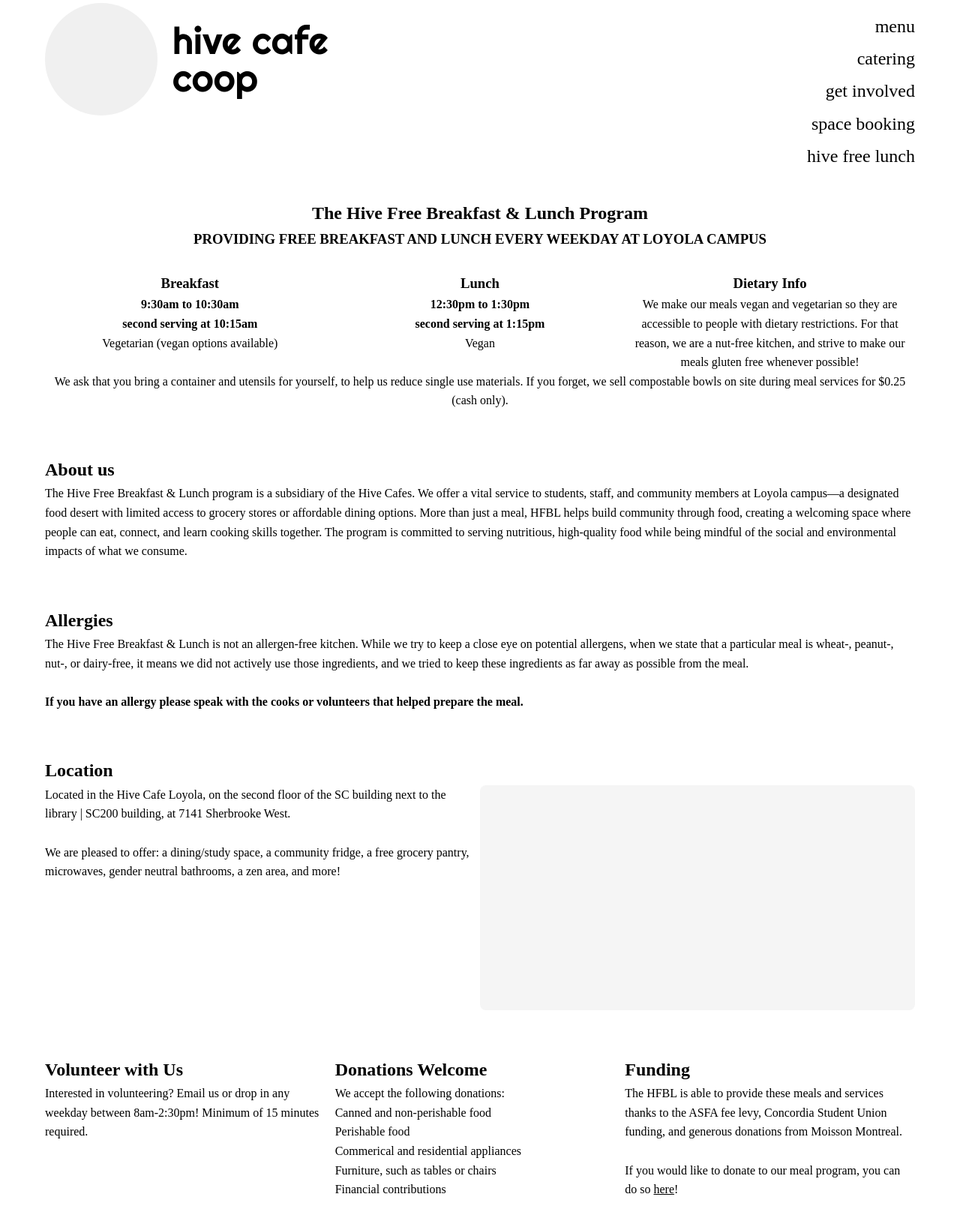
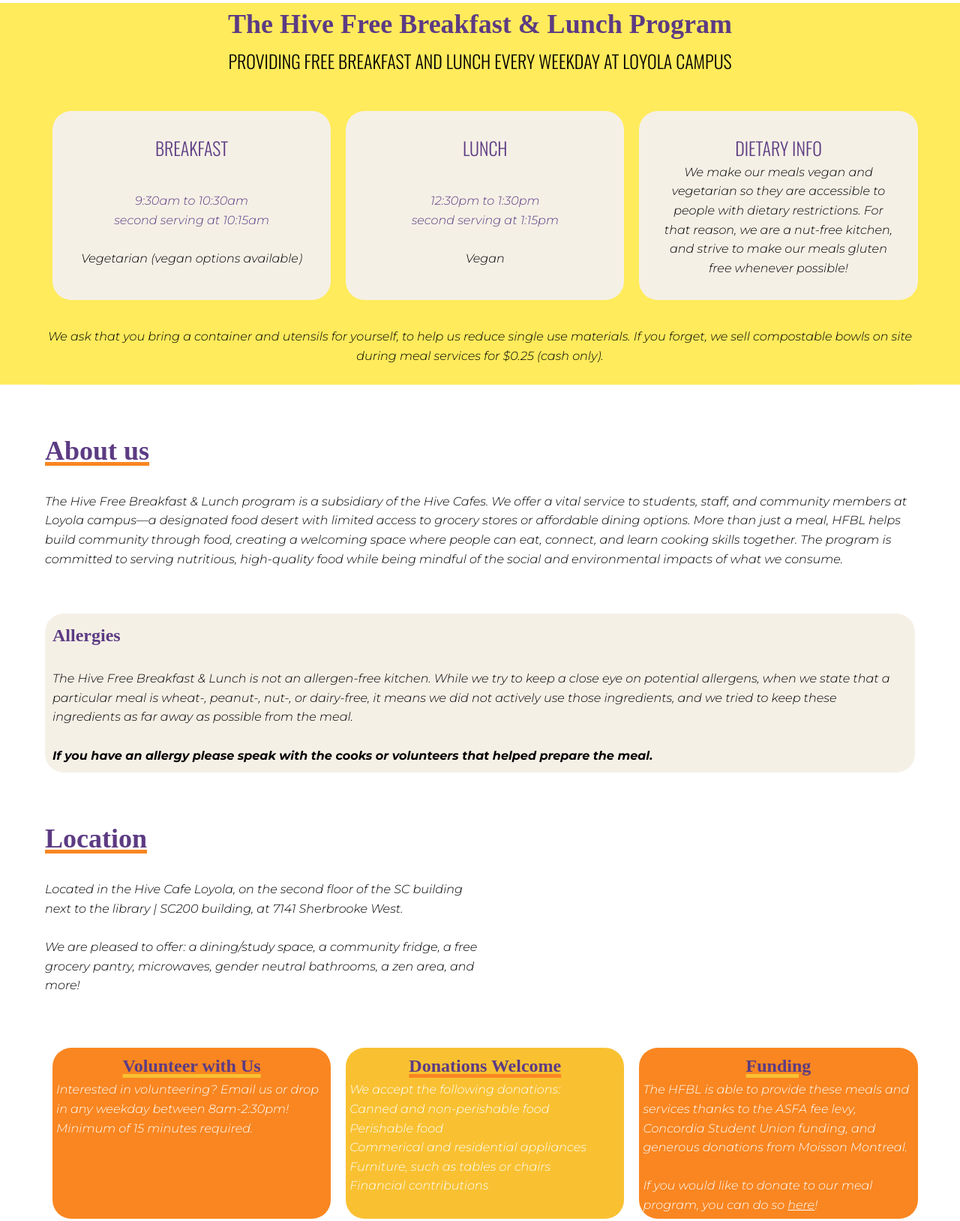
Before and after one commit to andrnort/hivesite, a plain HTML site: page hiveFreeLunch.html in a window 1280 px wide. Shown: the part 16-1644 px from the top of the page at 75% size. Drawn offline with nearby package versions, Linux system fonts and the light colour scheme; a web font is replaced by a local one.

Commit message:
Add HFBL styling

```diff
--- /dev/null
+++ b/hfbl.css
@@ -0,0 +1,300 @@
+/* Reset and base styles */
+* {
+    margin: 0;
+    padding: 0;
+    box-sizing: border-box;
+}
+
+body {
+    font-family: "Cormorant Upright", serif;
+    line-height: 1.6;
+    color: #000;
+}
+
+a {
+    text-decoration: none;
+    color: inherit;
+}
+
+ul {
+    list-style: none;
+}
+
+.container {
+    max-width: 1200px;
+    margin: 0 auto;
+    padding: 20px;
+}
+
+/* Header Styles */
+header {
+    margin-bottom: 60px;
+}
+
+.header-content {
+    display: flex;
+    justify-content: space-between;
+    align-items: flex-start;
+    position: relative;
+}
+
+.logo-title {
+    display: flex;
+    align-items: center;
+    gap: 20px;
+}
+
+.logo-placeholder {
+    width: 150px;
+    height: 150px;
+    background-color: #f0f0f0;
+    border-radius: 50%;
+    /* This is where your logo GIF/video will go */
+}
+
+.title h1 {
+    font-family: "Righteous", sans-serif;
+    font-size: 50px;
+    line-height: 1;
+    margin: 0;
+    font-weight: 400;
+}
+
+.main-nav {
+    text-align: right;
+    font-family: "Cormorant Upright", serif;
+    font-weight: 300;
+    font-size: 24px;
+    line-height: 1.8;
+    position: absolute;
+    right: 0;
+    top: 10px;
+}
+
+/* Main Content Sections */
+main {
+    display: flex;
+    flex-direction: column;
+    gap: 60px;
+}
+
+/* Font Styles */
+.aref-ruqaa-bold, h2 {
+    font-family: "Aref Ruqaa", serif;
+    font-weight: 700;
+    font-style: normal;
+}
+
+.oswald, h3 {
+    font-family: "Oswald", sans-serif;
+    font-optical-sizing: auto;
+    font-weight: 300;
+    font-style: normal;
+    text-transform: uppercase;
+}
+
+.montserrat, p, h4, ul {
+    font-family: "Montserrat", sans-serif;
+    font-optical-sizing: auto;
+    font-weight: 300;
+    font-style: italic;
+  }
+
+/* Footer Styles */
+footer {
+    margin-top: 80px;
+    padding-top: 40px;
+    border-top: 1px solid #eee;
+}
+
+.footer-content {
+    display: flex;
+    justify-content: space-between;
+    gap: 40px;
+}
+
+.footer-left {
+    flex: 1;
+}
+
+.footer-logo h2 {
+    font-family: "Righteous", sans-serif;
+    font-size: 30px;
+    line-height: 1.2;
+    font-weight: 400;
+}
+
+.footer-logo-placeholder {
+    width: 80px;
+    height: 80px;
+    background-color: #f0f0f0;
+    border-radius: 50%;
+    margin: 20px 0;
+    /* This is where your footer logo will go */
+}
+
+.footer-middle,
+.footer-right {
+    flex: 1;
+}
+
+.footer-content h3 {
+    font-family: "Righteous", sans-serif;
+    font-size: 15px;
+    line-height: 1.2;
+    font-weight: 300;
+    margin-top: 15px;
+    margin-bottom: 10px;
+    font-weight: 600;
+    font-size: 18px;
+}
+
+.footer-content h4 {
+    margin-top: 15px;
+    margin-bottom: 5px;
+    font-weight: 600;
+    font-size: 16px;
+}
+
+.footer-content p {
+    margin-bottom: 5px;
+}
+
+.footer-content a {
+    display: block;
+    margin-bottom: 10px;
+}
+
+/* Responsive Styles */
+@media (max-width: 900px) {
+    .header-content {
+        flex-direction: column;
+        align-items: flex-start;
+    }
+
+    .main-nav {
+        position: static;
+        text-align: left;
+        margin-top: 20px;
+    }
+
+    .info-section,
+    .solidarity-section,
+    .sourcing-section,
+    .footer-content {
+        flex-direction: column;
+    }
+
+    .logo-placeholder {
+        width: 100px;
+        height: 100px;
+    }
+
+    .title h1 {
+        font-size: 36px;
+    }
+}
+
+@media (max-width: 600px) {
+    .footer-content {
+        flex-direction: column;
+    }
+}
+
+.three-column {
+    flex: 0 0 32%;
+}
+
+.two-column {
+    float: left;
+    width: 50%;
+}
+
+.hfbl-info {
+    text-align: center;
+    background-color: #ffeb5b;
+    box-shadow: 0 0 0 100vmax #ffeb5b;
+    clip-path: inset(0 -100vmax);
+}
+
+.purple-text {
+    color: #5c3b83;
+}
+
+h2 {
+    font-size: 36px;
+}
+
+h3 {
+    font-size: 24px;
+}
+
+.info-box {
+    background-color: #f5f0e6;
+    padding: 30px;
+    margin: 10px;
+    border-radius: 25px;
+}
+
+.row {
+    display: flex;
+}
+
+.box:first-child {
+    margin-right: auto;
+}
+
+.box:last-child {
+    margin-left: auto;
+}
+
+.orange-underline {
+    text-decoration: underline;
+    text-decoration-color: #f98621;
+    text-decoration-thickness: 5px;
+}
+
+.allergy-warning {
+    background-color: #f5f0e6;
+    border-radius: 25px;
+    padding: 10px;
+}
+
+.allergy-title, .donations-title, .volunteer-title, .funding-title {
+    font-size: 24px;
+}
+
+.donations-title, .volunteer-title, .funding-title {
+    text-align: center;
+}
+
+.volunteer {
+    background-color: #f98621;
+    padding: 5px;
+    margin: 10px;
+    border-radius: 25px;
+}
+
+.donate {
+    background-color: #f9c132;
+    padding: 5px;
+    margin: 10px;
+    border-radius: 25px;
+}
+
+.fund {
+    background-color: #f98621;
+    padding: 5px;
+    margin: 10px;
+    border-radius: 25px;
+}
+
+.white-text {
+    color: #ffffff;
+}
+
+.yellow-underline {
+    text-decoration: underline;
+    text-decoration-color: #f9c132;
+    text-decoration-thickness: 5px;
+}
--- a/hiveFreeLunch.html
+++ b/hiveFreeLunch.html
@@ -5,88 +5,63 @@
     <meta http-equiv="X-UA-Compatible" content="IE=edge">
     <meta name="viewport" content="width=device-width, initial-scale=1.0">
     <title>Hive Cafe Co-op</title>
-    <link rel="stylesheet" href="styles.css">
+    <link rel="stylesheet" href="hfbl.css">
     <link rel="preconnect" href="https://fonts.googleapis.com">
     <link rel="preconnect" href="https://fonts.gstatic.com" crossorigin>
-    <link href="https://fonts.googleapis.com/css2?family=Cormorant+Upright:wght@300;400;500;600;700&family=Oxygen+Mono&family=Righteous&display=swap" rel="stylesheet">
+    <link href="https://fonts.googleapis.com/css2?family=Aref+Ruqaa:wght@400;700&family=Montserrat:ital,wght@0,100..900;1,100..900&family=Oswald:wght@200..700&display=swap" rel="stylesheet">
   </head>
   <body>
     <div class="container">
-      <!-- Header Section -->
-      <header>
-        <div class="header-content">
-          <div class="logo-title">
-            <div class="logo-placeholder">
-              <!-- Logo placeholder for GIF/video -->
-            </div>
-            <div class="title">
-              <h1>hive cafe</h1>
-              <h1>coop</h1>
-            </div>
-          </div>
-          <nav class="main-nav">
-            <ul>
-              <li><a href="menu.html">menu</a></li>
-              <li><a href="catering.html">catering</a></li>
-              <li><a href="getInvolved.html">get involved</a></li>
-              <li><a href="spaceBooking.html">space booking</a></li>
-              <li><a href="hiveFreeLunch.html">hive free lunch</a></li>
-            </ul>
-          </nav>
-        </div>
-      </header>
-      <br>
-      <br>
       <!-- Main Content -->
       <main>
       <!-- HFBL Info -->
       <section class="hfbl-info">
-        <div class="hfbl-title">
+        <div class="hfbl-title purple-text">
           <h2>The Hive Free Breakfast & Lunch Program</h2>
         </div>
         <h3>PROVIDING FREE BREAKFAST AND LUNCH EVERY WEEKDAY AT LOYOLA CAMPUS<br><br></h3>
-        <div>
-          <div class="three-column left">
-            <h3>Breakfast</h3>
-            <h4>9:30am to 10:30am
-              <br>second serving at 10:15am
+        <div class="row">
+          <div class="three-column left info-box">
+            <h3 class="purple-text">Breakfast<br><br></h3>
+            <h4 class="purple-text">9:30am to 10:30am
+              <br>second serving at 10:15am<br><br>
             </h4>
             <p>Vegetarian (vegan options available)</p>
           </div>
-          <div class="three-column center">
-            <h3>Lunch</h3>
-            <h4>12:30pm to 1:30pm
-              <br>second serving at 1:15pm
+          <div class="three-column center info-box">
+            <h3 class="purple-text">Lunch<br><br></h3>
+            <h4 class="purple-text">12:30pm to 1:30pm
+              <br>second serving at 1:15pm<br><br>
             </h4>
             <p>Vegan</p>
           </div>
-          <div class="three-column right">
-            <h3>Dietary Info</h3>
+          <div class="three-column right info-box">
+            <h3 class="purple-text">Dietary Info</h3>
             <p>We make our meals vegan and vegetarian so they are accessible to people with dietary restrictions.
               For that reason, we are a nut-free kitchen, and strive to make our meals gluten free whenever possible!
             </p>
           </div>
         </div>
-        <p>We ask that you bring a container and utensils for yourself, to help us reduce single use materials.
-          If you forget, we sell compostable bowls on site during meal services for $0.25 (cash only).
+        <p><br>We ask that you bring a container and utensils for yourself, to help us reduce single use materials.
+          If you forget, we sell compostable bowls on site during meal services for $0.25 (cash only).<br><br>
         </p>
       </section>
       <!-- About HFBL -->
       <section class="about-hfbl">
-        <div class="about-us-title">
+        <div class="about-us-title purple-text orange-underline">
           <h2>About us</h2>
         </div>
-        <p>The Hive Free Breakfast & Lunch program is a subsidiary of the Hive Cafes. We offer a vital service to students, staff, and community members at Loyola campus—a designated food desert with limited access to grocery stores or affordable dining options.
+        <p><br>The Hive Free Breakfast & Lunch program is a subsidiary of the Hive Cafes. We offer a vital service to students, staff, and community members at Loyola campus—a designated food desert with limited access to grocery stores or affordable dining options.
           More than just a meal, HFBL helps build community through food, creating a welcoming space where people can eat, connect, and learn cooking skills together.
           The program is committed to serving nutritious, high-quality food while being mindful of the social and environmental impacts of what we consume.
         </p>
       </section>
       <!-- Allergy Warning -->
       <section class="allergy-warning">
-        <div class="allergy-title">
-          <h2>Allergies</h2>
+        <div class="purple-text ">
+          <h2 class="allergy-title">Allergies</h2>
         </div>
-        <p>The Hive Free Breakfast & Lunch is not an allergen-free kitchen. While we try to keep a close eye on potential allergens, when we state that a
+        <p><br>The Hive Free Breakfast & Lunch is not an allergen-free kitchen. While we try to keep a close eye on potential allergens, when we state that a
           particular meal is wheat-, peanut-, nut-, or dairy-free, it means we did not actively use those ingredients, and we tried to keep these ingredients
           as far away as possible from the meal.
           <br><br>
@@ -95,11 +70,11 @@
       </section>
       <!-- Location -->
       <section class="location-information">
-        <div class="location-title">
+          <div class="location-title purple-text orange-underline">
             <h2>Location</h2>
           </div>
           <div class="two-column left">
-          <p>Located in the Hive Cafe Loyola, on the second floor of the SC building next to the library | SC200 building, at 7141 Sherbrooke West.
+            <p><br>Located in the Hive Cafe Loyola, on the second floor of the SC building next to the library | SC200 building, at 7141 Sherbrooke West.
               <br><br>
               We are pleased to offer: a dining/study space, a community fridge,
               a free grocery pantry, microwaves, gender neutral bathrooms, a zen area, and more!
@@ -108,19 +83,19 @@
           <div class="two-column right values-placeholder"></div>
       </section>
       <!-- Volunteer and Donations -->
-      <section class="volunteer-donations">
-        <div class="three-column left">
-          <div class="volunteer-title">
-            <h2>Volunteer with Us</h2>
+      <section class="volunteer-donations row">
+        <div class="three-column left volunteer">
+          <div class="volunteer-title purple-text">
+            <h2 class="volunteer-title yellow-underline">Volunteer with Us</h2>
           </div>
-          <p>Interested in volunteering? Email us or drop in any weekday between 8am-2:30pm! Minimum of 15 minutes required.</p>
+          <p class="white-text">Interested in volunteering? Email us or drop in any weekday between 8am-2:30pm! Minimum of 15 minutes required.</p>
         </div>
-        <div class="three-column center">
-          <div class="donations-title">
-            <h2>Donations Welcome</h2>
+        <div class="three-column center donate">
+          <div class="donations-title purple-text orange-underline">
+            <h2 class="donations-title">Donations Welcome</h2>
           </div>
-          <p>We accept the following donations:</p>
-          <ul>
+          <p class="white-text">We accept the following donations:</p>
+          <ul class="white-text">
             <li>Canned and non-perishable food</li>
             <li>Perishable food</li>
             <li>Commerical and residential appliances</li>
@@ -128,11 +103,11 @@
             <li>Financial contributions</li>
           </ul>
         </div>
-        <div class="three-column right">
+        <div class="three-column right fund purple-text">
           <div class="funding-title">
-            <h2>Funding</h2>
+            <h2 class="funding-title yellow-underline">Funding</h2>
           </div>
-          <p>The HFBL is able to provide these meals and services thanks to the ASFA fee levy, Concordia Student Union funding, and generous donations from Moisson Montreal. <br><br>
+          <p class="white-text">The HFBL is able to provide these meals and services thanks to the ASFA fee levy, Concordia Student Union funding, and generous donations from Moisson Montreal. <br><br>
             If you would like to donate to our meal program, you can do so <u><a href="https://www.gofundme.com/f/hive-free-lunch-donations">here</a></u>!
           </p>
         </div>
@@ -142,10 +117,10 @@
         <div class="two-column left values-placeholder"></div>
         <div class="two-column right">
           <div class="space-rentals">
-            <div class="rentals-title">
+            <div class="rentals-title purple-text orange-underline">
               <h2>Space Rentals</h2>
             </div>
-            <p>The Hive Free Breakfast & Lunch space and kithen can be rented for events of any kind and size. See the <u><a href="https://hivecafe.ca/spaceBooking.html">space booking page</a></u> for more information.
+            <p><br>The Hive Free Breakfast & Lunch space and kithen can be rented for events of any kind and size. See the <u><a href="https://hivecafe.ca/spaceBooking.html">space booking page</a></u> for more information.
               <br><br>
               Interested in vegan cooking workshops? Send us an email at <u><a href="mailto:events.hivecafecoop@gmail.com">events.hivecafecoop@gmail.com</a></u>.
             </p>
@@ -154,19 +129,19 @@
       </section>
       <!-- Other Assistanece -->
       <section class="other-options">
-        <div class="other-options-title">
+        <div class="other-options-title purple-text orange-underline">
           <h2>Food Assistance</h2>
         </div>
         <div>
           <div class="two-column left">
-            <p>The HFBL Triannual Free Grocery Program began in 2021 as a response to rising food costs, with the goal of supporting students during school breaks—times
+            <p><br>The HFBL Triannual Free Grocery Program began in 2021 as a response to rising food costs, with the goal of supporting students during school breaks—times
               when campus food services are closed and food insecurity spikes. Originally held once a year, the program has since expanded to three distributions
               annually—during fall, winter, and spring breaks—to better meet the needs of Concordia students living in and around the Loyola campus food desert.
               Learn more on our instagram page or by emailing <u><a href="mailto:hivefreelunch@gmail.com">hivefreelunch@gmail.com</a></u>.
             </p>
           </div>
           <div class="two-column right">
-            <p>At Concordia:</p>
+            <p><br>At Concordia:</p>
             <ul>
               <li>Peoples Potato (Downtown Campus)</li>
               <li>Frigo Vert (Downtown campus)</li>
```
Lines whose indentation alone changed are shown as unchanged.
